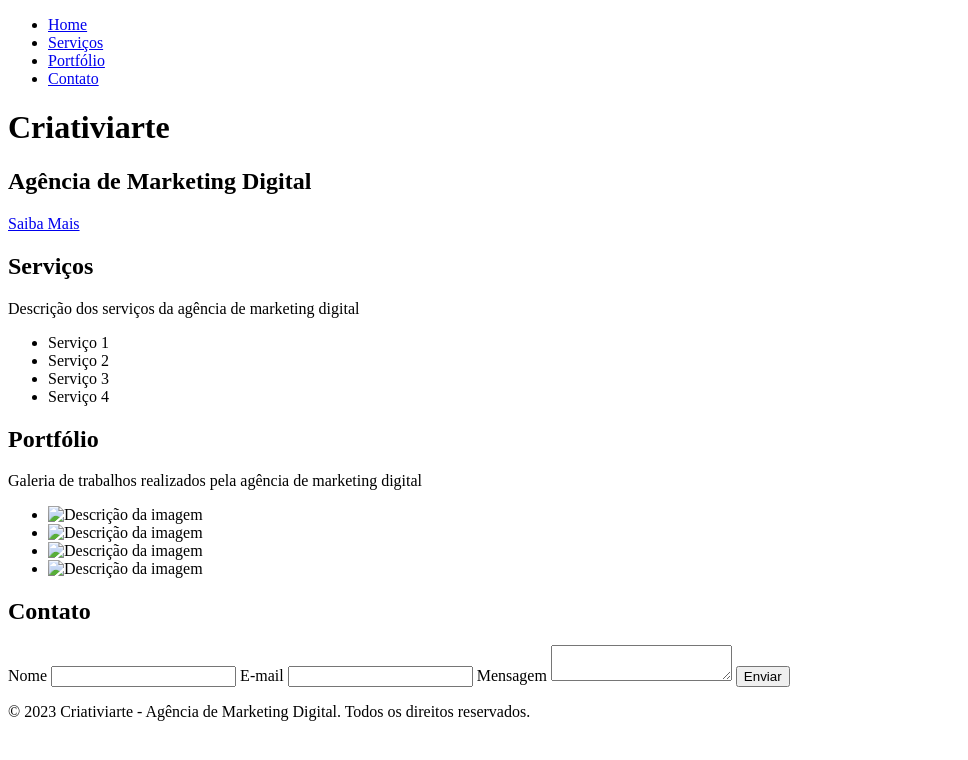
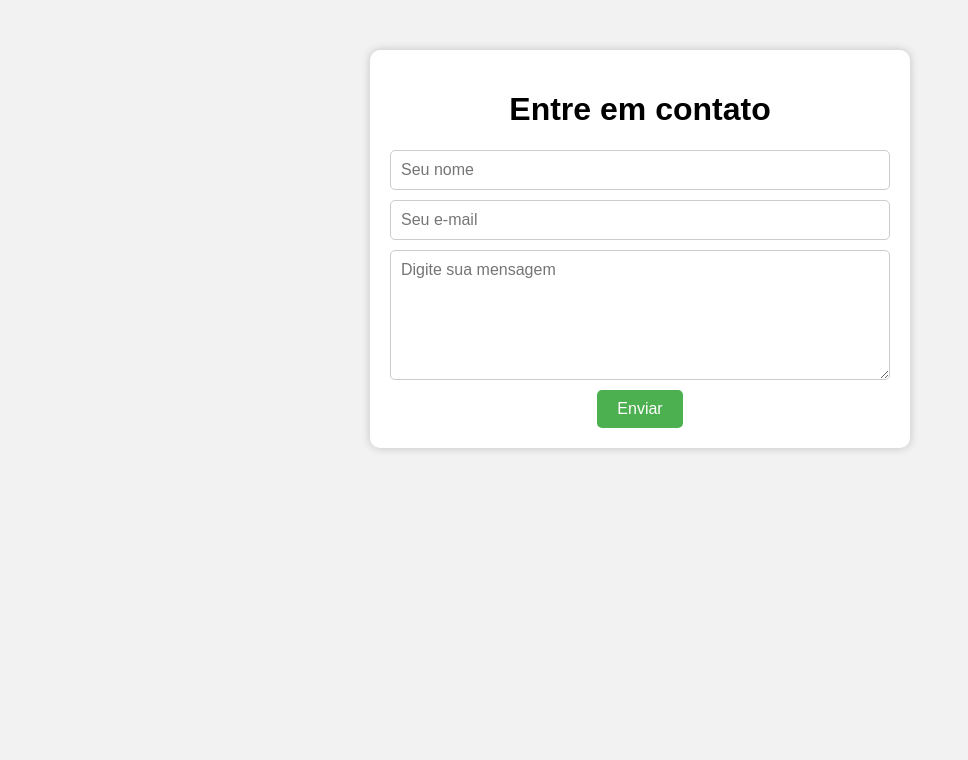
Before and after one commit to joaogabriellm1/projetoteste, a plain HTML site: page index.html in a window 1280 px wide. Shown: the whole page, without its empty margins (0-968 px from the left). Drawn offline with Linux system fonts and the light colour scheme.

Commit message:
Update index.html

```diff
--- a/index.html
+++ b/index.html
@@ -1,70 +1,60 @@
 <!DOCTYPE html>
-<html lang="pt-br">
+<html>
 <head>
-  <meta charset="UTF-8">
-  <meta name="viewport" content="width=device-width, initial-scale=1.0">
-  <title>Criativiarte - Agência de Marketing Digital</title>
-  <link rel="stylesheet" href="style.css">
+	<title>Minha landing page</title>
+	<style>
+		body {
+			background-color: #f2f2f2; /* cor de fundo */
+			font-family: Arial, sans-serif; /* fonte padrão */
+			margin: 0; /* remove margens */
+			padding: 0; /* remove padding */
+		}
+		form {
+			background-color: #fff; /* cor de fundo do formulário */
+			margin: 50px auto; /* centraliza o formulário */
+			max-width: 500px; /* largura máxima do formulário */
+			padding: 20px; /* espaço interno */
+			text-align: center; /* centraliza o conteúdo */
+			border-radius: 10px; /* arredonda as bordas */
+			box-shadow: 0px 0px 10px rgba(0,0,0,0.2); /* sombra */
+		}
+		input[type="text"],
+		input[type="email"],
+		textarea {
+			display: block; /* exibe os inputs como blocos */
+			margin: 10px 0; /* adiciona uma margem */
+			padding: 10px; /* espaço interno */
+			width: 100%; /* largura total */
+			border: 1px solid #ccc; /* borda */
+			border-radius: 5px; /* arredonda as bordas */
+			font-size: 16px; /* tamanho da fonte */
+			font-family: Arial, sans-serif; /* fonte padrão */
+			box-sizing: border-box; /* inclui a borda no tamanho total */
+		}
+		input[type="submit"] {
+			background-color: #4CAF50; /* cor de fundo do botão */
+			color: #fff; /* cor do texto do botão */
+			border: none; /* remove a borda */
+			padding: 10px 20px; /* espaço interno */
+			text-align: center; /* centraliza o conteúdo */
+			display: inline-block; /* exibe o botão como um bloco */
+			font-size: 16px; /* tamanho da fonte */
+			border-radius: 5px; /* arredonda as bordas */
+			cursor: pointer; /* muda o cursor ao passar o mouse sobre o botão */
+			transition: background-color 0.3s ease; /* transição suave */
+		}
+		input[type="submit"]:hover {
+			background-color: #3e8e41; /* cor de fundo do botão ao passar o mouse */
+		}
+	</style>
 </head>
 <body>
-  <header>
-    <nav>
-      <ul>
-        <li><a href="#">Home</a></li>
-        <li><a href="#">Serviços</a></li>
-        <li><a href="#">Portfólio</a></li>
-        <li><a href="#">Contato</a></li>
-      </ul>
-    </nav>
-    <div class="hero">
-      <h1>Criativiarte</h1>
-      <h2>Agência de Marketing Digital</h2>
-      <a href="#" class="cta">Saiba Mais</a>
-    </div>
-  </header>
-
-  <main>
-    <section>
-      <h2>Serviços</h2>
-      <p>Descrição dos serviços da agência de marketing digital</p>
-      <ul>
-        <li>Serviço 1</li>
-        <li>Serviço 2</li>
-        <li>Serviço 3</li>
-        <li>Serviço 4</li>
-      </ul>
-    </section>
-
-    <section>
-      <h2>Portfólio</h2>
-      <p>Galeria de trabalhos realizados pela agência de marketing digital</p>
-      <ul>
-        <li><img src="imagem1.jpg" alt="Descrição da imagem"></li>
-        <li><img src="imagem2.jpg" alt="Descrição da imagem"></li>
-        <li><img src="imagem3.jpg" alt="Descrição da imagem"></li>
-        <li><img src="imagem4.jpg" alt="Descrição da imagem"></li>
-      </ul>
-    </section>
-
-    <section>
-      <h2>Contato</h2>
-      <form>
-        <label for="nome">Nome</label>
-        <input type="text" id="nome" name="nome" required>
-
-        <label for="email">E-mail</label>
-        <input type="email" id="email" name="email" required>
-
-        <label for="mensagem">Mensagem</label>
-        <textarea id="mensagem" name="mensagem" required></textarea>
-
-        <button type="submit">Enviar</button>
-      </form>
-    </section>
-  </main>
-
-  <footer>
-    <p>© 2023 Criativiarte - Agência de Marketing Digital. Todos os direitos reservados.</p>
-  </footer>
+	<form>
+		<h1>Entre em contato</h1>
+		<input type="text" placeholder="Seu nome" required>
+		<input type="email" placeholder="Seu e-mail" required>
+		<textarea placeholder="Digite sua mensagem" rows="6" required></textarea>
+		<input type="submit" value="Enviar">
+	</form>
 </body>
 </html>
```
